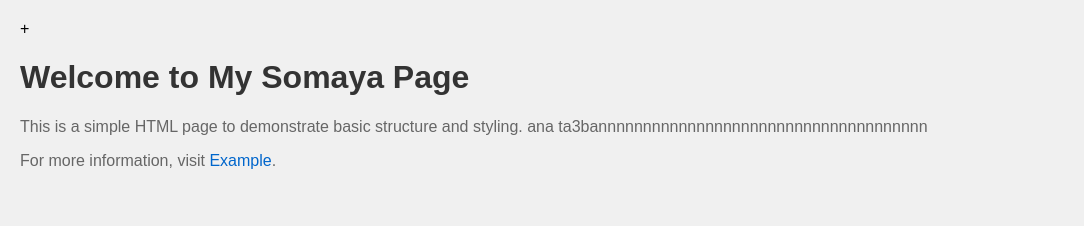
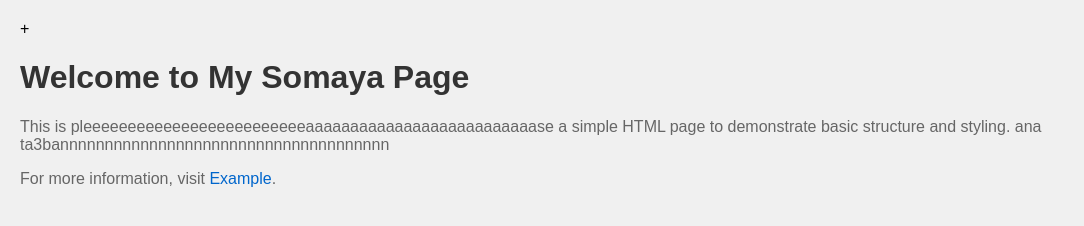
Before and after one commit to Somaya-Ayman/Code-Quest, a plain HTML site: page index.html in a window 1280 px wide. Shown: the whole page, without its empty margins (0-1084 px from the left). Drawn offline with Linux system fonts and the light colour scheme.

Commit message:
Update index.htmlweew

```diff
--- a/index.html
+++ b/index.html
@@ -28,7 +28,7 @@
 </head>
 <body>
     <h1>Welcome to My Somaya Page</h1>
-    <p>This is a simple HTML page to demonstrate basic structure and styling. ana ta3bannnnnnnnnnnnnnnnnnnnnnnnnnnnnnnnnnnnn</p>
+    <p>This is pleeeeeeeeeeeeeeeeeeeeeeeeeaaaaaaaaaaaaaaaaaaaaaaaaaase a simple HTML page to demonstrate basic structure and styling. ana ta3bannnnnnnnnnnnnnnnnnnnnnnnnnnnnnnnnnnnn</p>
     <p>For more information, visit <a href="https://www.example.com" target="_blank">Example</a>.</p>
 </body>
 </html>
```
